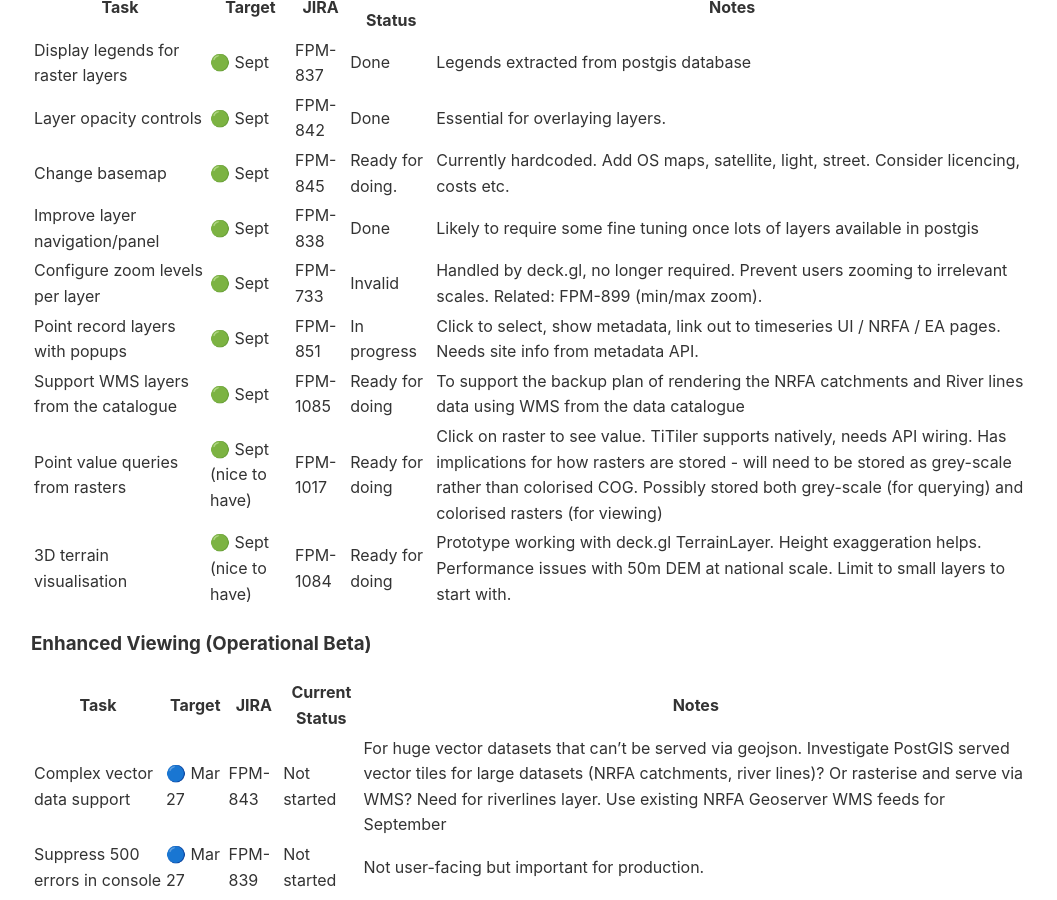
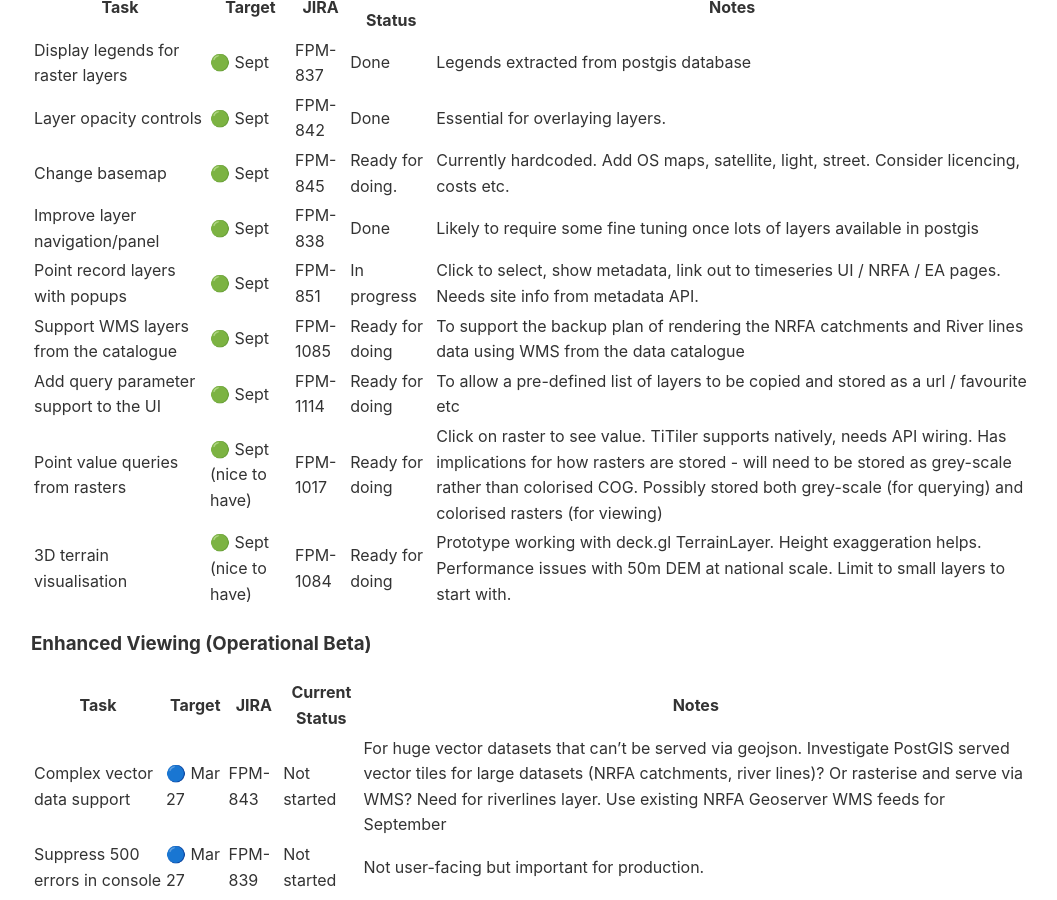
Before and after one commit to NERC-CEH/fdri_words, a Jekyll site: the page built from geospatial/dp10_year3_prioritisation.md, in a window 1280 px wide and 900 px high, scrolled down 2498 px. Shown: the whole window, without its empty margins (109-1166 px from the left). Built offline with Jekyll 4.4.1, drawn with Linux system fonts in a browser that asks for light colours; our own code applies the rules of GitHub Pages for plain Markdown files.

Commit message:
Update dp10_year3_prioritisation.md

```diff
--- a/geospatial/dp10_year3_prioritisation.md
+++ b/geospatial/dp10_year3_prioritisation.md
@@ -73,9 +73,9 @@ Useful links:
 | Layer opacity controls | 🟢 Sept | FPM-842 | Done | Essential for overlaying layers. |
 | Change basemap | 🟢 Sept | FPM-845 | Ready for doing. | Currently hardcoded. Add OS maps, satellite, light, street. Consider licencing, costs etc. |
 | Improve layer navigation/panel | 🟢 Sept | FPM-838 | Done | Likely to require some fine tuning once lots of layers available in postgis |
-| Configure zoom levels per layer | 🟢 Sept | FPM-733 | Invalid | Handled by deck.gl, no longer required. Prevent users zooming to irrelevant scales. Related: FPM-899 (min/max zoom). |
 | Point record layers with popups | 🟢 Sept | FPM-851 | In progress| Click to select, show metadata, link out to timeseries UI / NRFA / EA pages. Needs site info from metadata API. |
 | Support WMS layers from the catalogue | 🟢 Sept | FPM-1085 | Ready for doing | To support the backup plan of rendering the NRFA catchments and River lines data using WMS from the data catalogue |
+| Add query parameter support to the UI | 🟢 Sept | FPM-1114 | Ready for doing | To allow a pre-defined list of layers to be copied and stored as a url / favourite etc |
 | Point value queries from rasters | 🟢 Sept (nice to have) | FPM-1017 | Ready for doing | Click on raster to see value. TiTiler supports natively, needs API wiring. Has implications for how rasters are stored - will need to be stored as grey-scale rather than colorised COG. Possibly stored both grey-scale (for querying) and colorised rasters (for viewing) |
 | 3D terrain visualisation | 🟢 Sept (nice to have) | FPM-1084 | Ready for doing | Prototype working with deck.gl TerrainLayer. Height exaggeration helps. Performance issues with 50m DEM at national scale. Limit to small layers to start with. |
 
```
